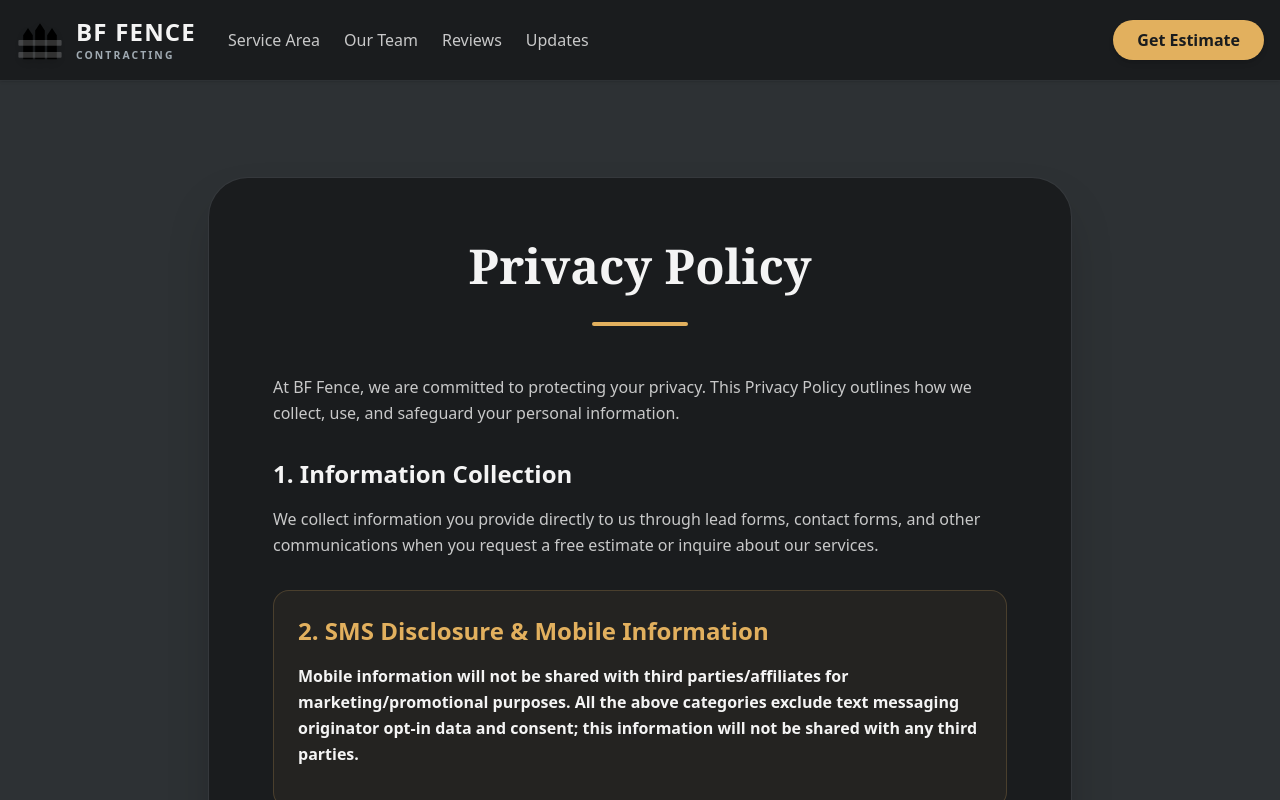
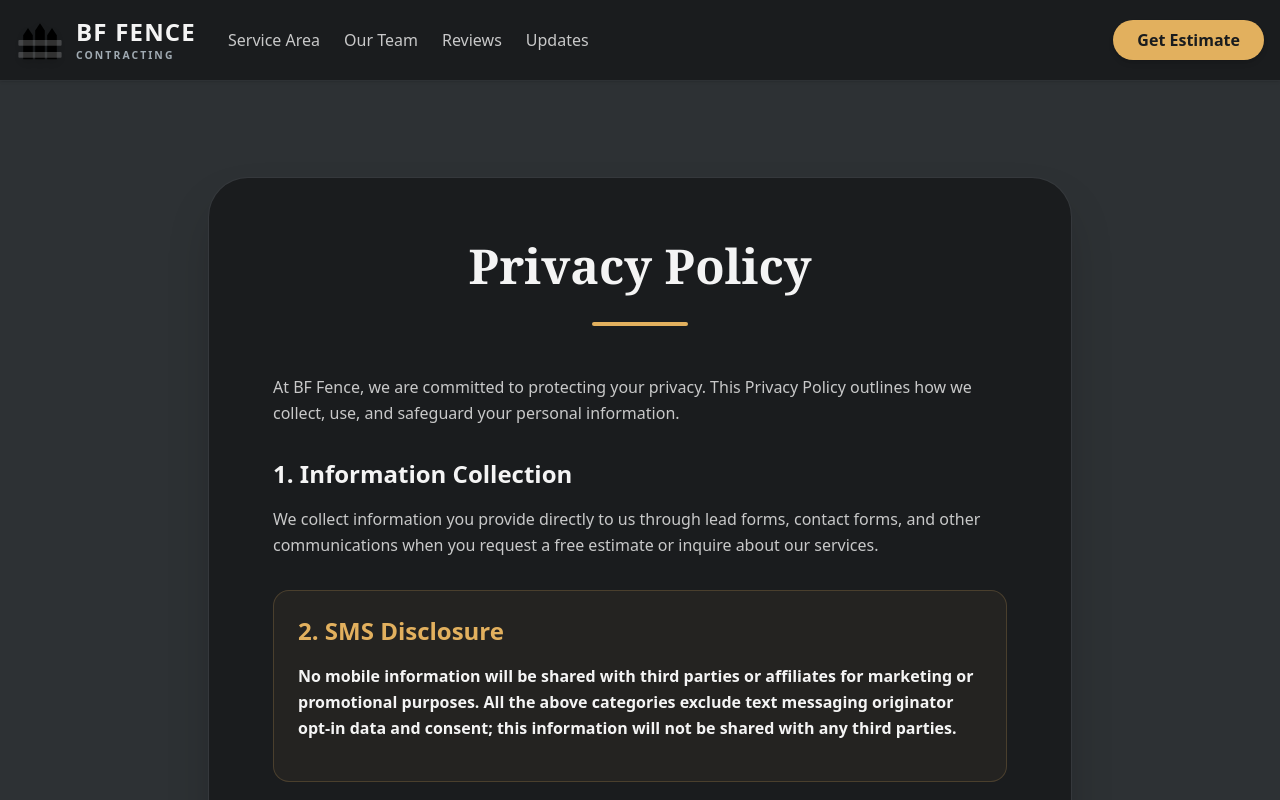
Before and after one commit to AgenticPortfolioX/BFFence, a React (Vite) app: page /BFFence/privacy-policy in a window 1280 px wide. Shown: the top 800 px of the page. Built offline with nearby package versions, Linux system fonts and the light colour scheme.

Commit message:
chore: update SMS disclosures for compliance

```diff
--- a/src/pages/FreeEstimate.tsx
+++ b/src/pages/FreeEstimate.tsx
@@ -141,7 +141,7 @@ export const FreeEstimate = () => {
                     className="mt-1 w-5 h-5 rounded border-secondary/20 text-accent focus:ring-accent transition-all cursor-pointer"
                   />
                   <label htmlFor="smsConsent" className="text-sm text-foreground/70 leading-relaxed cursor-pointer select-none">
-                    By checking this box, I consent to receive automated promotional and personalized marketing text messages (e.g., project updates, scheduling, lead follow-ups) from BF Fence at the number provided. Consent is not a condition of any purchase. Reply HELP for help and STOP to cancel. Msg frequency varies. Msg & data rates may apply. View our <a href="/privacy-policy" className="text-accent hover:underline font-bold transition-all">Privacy Policy</a> and <a href="/terms-of-service" className="text-accent hover:underline font-bold transition-all">Terms of Service</a>.
+                    By checking this box and clicking Submit, I express my written consent to receive recurring automated marketing messages from BF Fence at the phone number provided. Consent is not a condition of purchase. Msg & data rates may apply. Msg frequency varies. Reply HELP for help and STOP to cancel. View our <a href="/privacy-policy" className="text-accent hover:underline font-bold transition-all">Privacy Policy</a> and <a href="/terms-of-service" className="text-accent hover:underline font-bold transition-all">Terms of Service</a>.
                   </label>
                 </div>
 
--- a/src/pages/PrivacyPolicy.tsx
+++ b/src/pages/PrivacyPolicy.tsx
@@ -22,9 +22,9 @@ export const PrivacyPolicy = () => {
               </div>
 
               <div className="p-6 bg-accent/5 rounded-2xl border border-accent/20">
-                <h2 className="text-2xl font-bold text-accent mb-4">2. SMS Disclosure & Mobile Information</h2>
+                <h2 className="text-2xl font-bold text-accent mb-4">2. SMS Disclosure</h2>
                 <p className="font-bold text-foreground mb-4">
-                  Mobile information will not be shared with third parties/affiliates for marketing/promotional purposes. All the above categories exclude text messaging originator opt-in data and consent; this information will not be shared with any third parties.
+                  No mobile information will be shared with third parties or affiliates for marketing or promotional purposes. All the above categories exclude text messaging originator opt-in data and consent; this information will not be shared with any third parties.
                 </p>
               </div>
 
```
